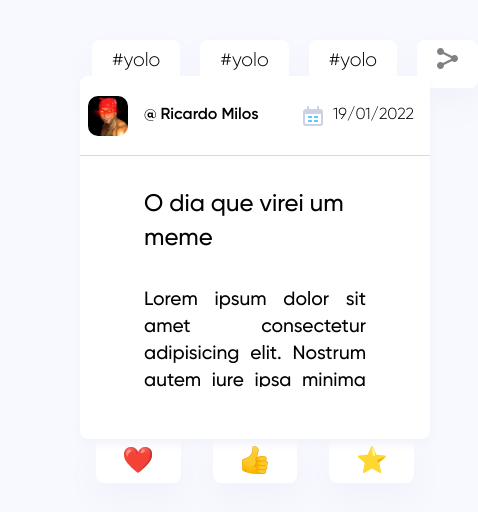
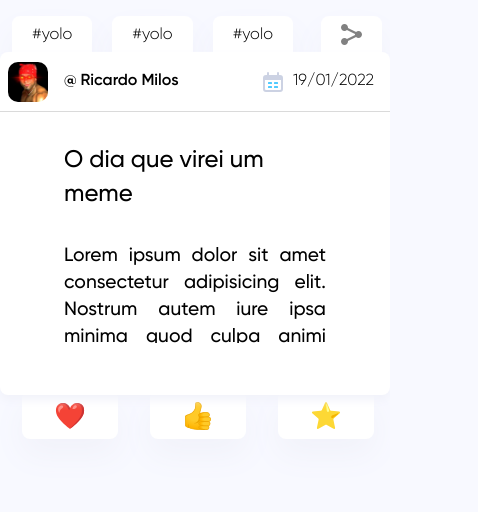
Before and after one commit to lleonotti/Conte-sua-historia, a React (Create React App) app: page /Conte-sua-historia/story in a window 390 px wide. Shown: the top 512 px of the page, 478 px wide, since content can reach past the window. Built offline with nearby package versions, Linux system fonts and the light colour scheme.

Commit message:
Mobile v1

```diff
--- a/src/components/Header.css
+++ b/src/components/Header.css
@@ -195,35 +195,47 @@ body {
 #darkMode-icon:active {
 }
 
-@media (max-width: 768px) {
+@media (max-width: 425px) {
   #header-container {
-    /* position: inherit; */
+    position: fixed;
     top: 0;
     left: 0;
-    width: 872px;
-    /* max-width: 872px; */
+    display: flex;
+    flex-direction: row;
+    align-items: center;
+    border-bottom: 1px solid var(--main-lines);
+    /* height: 70px; */
+    background: var(--main-background);
+    width: 425px;
   }
 
   #user-name,
   #user-email {
     display: none;
   }
+
   .user-container {
-    /* flex-grow: 0.3; */
+    display: flex;
+    flex-direction: row;
+    justify-content: center;
+    align-items: center;
+    padding: 10px;
+    /* margin: 0.5rem 0 0.5rem 0; */
+    border-right: 1px solid var(--main-lines);
+    flex-grow: 1;
   }
 
   .search-bar-container {
-    /* flex-grow: 0.2; */
-    width: 50px;
+    display: none;
   }
 
   .friends-container {
-    width: 100px;
-    /* flex-grow: 0.1; */
+    /* width: 100px; */
+    /* flex-grow: 3; */
   }
 
   #darkMode-icon {
-    width: 150px;
-    /* flex-grow: 3; */
+    /* width: 40px; */
+    /* flex-grow: 1; */
   }
 }
--- a/src/components/Navbar.css
+++ b/src/components/Navbar.css
@@ -160,6 +160,7 @@ body {
 
 @media (max-width: 768px) {
   #navbar-container {
+    /* position: absolute; */
     display: none;
   }
 }
--- a/src/components/NovaHistoria.css
+++ b/src/components/NovaHistoria.css
@@ -43,7 +43,7 @@ body {
   transform: translate(-50%, -50%);
   width: 50vw;
   margin: 2.5rem 5rem;
-  /* z-index: 1000; */
+  z-index: 1000;
 }
 
 .newPost-tags-container {
@@ -185,6 +185,39 @@ input:checked + .slider:before {
 }
 
 @media (max-width: 425px) {
+  .newPostAndtags-container {
+    position: fixed;
+    top: 50%;
+    left: 50%;
+    transform: translate(-50%, -50%);
+    width: 350px;
+    margin: 0;
+    z-index: 1000;
+  }
+  .newPost-tags-container {
+    display: flex;
+    justify-content: space-between;
+    flex-direction: row;
+    height: 20px;
+    margin-bottom: 1rem;
+  }
+  .newPost-container {
+    display: flex;
+    flex-direction: column;
+    background-color: var(--main-post);
+    color: var(--font-black);
+    border-radius: 8px;
+    box-shadow: 0px 5px 10px var(--main-shadow);
+    width: 400px;
+  }
+  .new-post-content-container {
+    display: flex;
+    flex-direction: column;
+    justify-content: space-between;
+    height: 400px;
+    min-width: 350px;
+    padding-bottom: 2rem;
+  }
   .post-header {
     padding: 0 0 0 0.5rem;
     border-bottom: 1px solid var(--main-lines);
@@ -194,8 +227,12 @@ input:checked + .slider:before {
     padding: 2rem 1rem 0rem 1rem;
     font-size: 1.4rem;
   }
-  .post-content {
-    padding: 1rem 1rem;
+  .newPost-content {
+    text-align: justify;
+    font-size: 1.1rem;
+    height: auto;
+    font-family: "GilroyMedium";
+    padding: 1rem;
   }
   #new-post-content {
     display: block;
--- a/src/components/Post.css
+++ b/src/components/Post.css
@@ -126,3 +126,97 @@ body {
 .tags-left {
   display: flex;
 }
+
+@media (max-width: 425px) {
+  .postAndtags-container {
+    margin: 1rem 0 3rem 0;
+    max-width: 400px;
+  }
+
+  .post-container {
+    display: flex;
+    flex-direction: column;
+    background-color: var(--main-post);
+    color: var(--font-black);
+    border-radius: 8px;
+    box-shadow: 0px 5px 10px var(--glow);
+    z-index: 2;
+    /* min-width: 250px; */
+  }
+
+  .post-header {
+    display: flex;
+    flex-direction: row;
+    align-items: center;
+    justify-content: space-between;
+    flex-basis: 100%;
+    min-height: 60px;
+    /* padding: 0 2rem; */
+    border-bottom: 1px solid var(--main-lines);
+    flex-grow: 1;
+  }
+
+  .post-image-container {
+    border-radius: 10px;
+    width: 40px;
+    height: 40px;
+    object-fit: cover;
+  }
+
+  .post-userInfo,
+  .post-dateInfo {
+    display: flex;
+    align-items: center;
+  }
+
+  .post-username {
+    font-family: "GilroySemiBold";
+    margin: 0 1rem 0 1rem;
+  }
+
+  .post-date {
+    font-family: "GilroyLight";
+    margin: 0 1rem 0 0.5rem;
+  }
+
+  .post-content-container {
+    display: flex;
+    flex-direction: column;
+    justify-content: space-between;
+    min-height: fit-content;
+    min-width: 350px;
+    padding-bottom: 2rem;
+  }
+
+  .post-title {
+    padding: 1.5rem 2rem 0 1.5rem;
+    font-size: 1.5rem;
+  }
+
+  .post-content {
+    text-align: justify;
+    font-size: 1.1rem;
+    font-family: "GilroyMedium";
+  }
+
+  .reactions-container {
+    display: flex;
+    flex-direction: row-reverse;
+    height: 20px;
+    z-index: -1;
+  }
+
+  .tags-container {
+    display: flex;
+    justify-content: space-between;
+    flex-direction: row;
+    height: 20px;
+    width: auto;
+    margin-bottom: 1rem;
+  }
+
+  .tags-left {
+    display: flex;
+    width: auto;
+  }
+}
--- a/src/components/Story.css
+++ b/src/components/Story.css
@@ -68,6 +68,6 @@
   margin-bottom: 1rem;
 }
 
-.tags-left {
+.story-tags-left {
   display: flex;
 }
--- a/src/components/Story.jsx
+++ b/src/components/Story.jsx
@@ -13,7 +13,7 @@ function Story() {
   return (
     <div className="postAndtags-container">
       <section className="story-tags-container">
-        <div className="tags-left">
+        <div className="story-tags-left">
           <Tag tag="yolo" />
           <Tag tag="yolo" />
           <Tag tag="yolo" />
--- a/src/components/Tag.css
+++ b/src/components/Tag.css
@@ -26,3 +26,29 @@
   cursor: pointer;
   color: var(--font-black);
 }
+
+@media (max-width: 425px) {
+  .tags {
+    display: flex;
+    justify-content: left;
+    align-items: flex-start;
+    margin: 0 0.5rem 0 0.75rem;
+    padding: 0.5rem 1.25rem;
+    width: fit-content;
+    border-radius: 8px;
+    height: 3rem;
+    background-color: var(--tags);
+    box-shadow: 0px 1rem 2rem var(--glow);
+    z-index: -1;
+    cursor: pointer;
+  }
+
+  .tag-text {
+    font-family: "GilroyLight";
+    font-size: 1rem;
+    text-decoration: none;
+    text-transform: lowercase;
+    cursor: pointer;
+    color: var(--font-black);
+  }
+}
--- a/src/pages/Home.css
+++ b/src/pages/Home.css
@@ -23,7 +23,6 @@
   --tags: #ffffff;
   --search: #ffffff;
   --glow: #f1f2fa;
-
 }
 
 .dark-mode:root {
@@ -99,25 +98,30 @@ body {
   /* border-right: 1px solid var(--main-lines); */
 }
 
-@media (max-width: 768px) {
+@media (max-width: 425px) {
+  .page-container {
+
+}
   .content-container {
-    margin: 3rem 0;
+    display: flex;
+    justify-content: center;
+    margin: 70px 12.5px;
   }
 }
 .feed-header-container {
   display: flex;
   flex-direction: row;
-  justify-content: space-between;
-  align-items: flex-end;
+  align-items: center;
 }
 .feed-greeting {
-  margin: 2rem 0 1rem 2rem;
+  padding: 0.5rem 0 1rem 0.5rem;
 }
 
 #feed-title {
   font-family: "GilroySemiBold";
   font-size: 32px;
   color: var(--feed-title);
+  flex-grow: 2;
 }
 
 #feed-subtitle {
@@ -126,22 +130,21 @@ body {
   color: var(--feed-subtitle);
 }
 
+#btn-newStory{
+  width: 80px;
+}
 #novaHistoria-container {
+  position: fixed;
   display: flex;
-  flex-direction: row;
-  justify-content: center;
-  align-items: center;
-  padding: 1rem;
-  margin: 0 1rem;
-  color: black;
-  font-size: 20px;
-  font-family: "GilroySemiBold";
+  bottom: 0;
+  right: 0;
   cursor: pointer;
 }
 
 #novaHistoria {
   color: var(--font-black);
   margin: 0 0.5rem;
+  display: none;
 }
 /* .page-container {
   display: grid;
--- a/src/pages/Home.jsx
+++ b/src/pages/Home.jsx
@@ -29,7 +29,11 @@ function Home() {
                 id="novaHistoria-container"
                 onClick={() => setIsOpen(!isOpen)}
               >
-                <img src={plusBtn} alt="Botao nova historia" />
+                <img
+                  src={plusBtn}
+                  alt="Botao nova historia"
+                  id="btn-newStory"
+                />
                 <NovaHistoria
                   open={isOpen}
                   onClose={() => {
```
